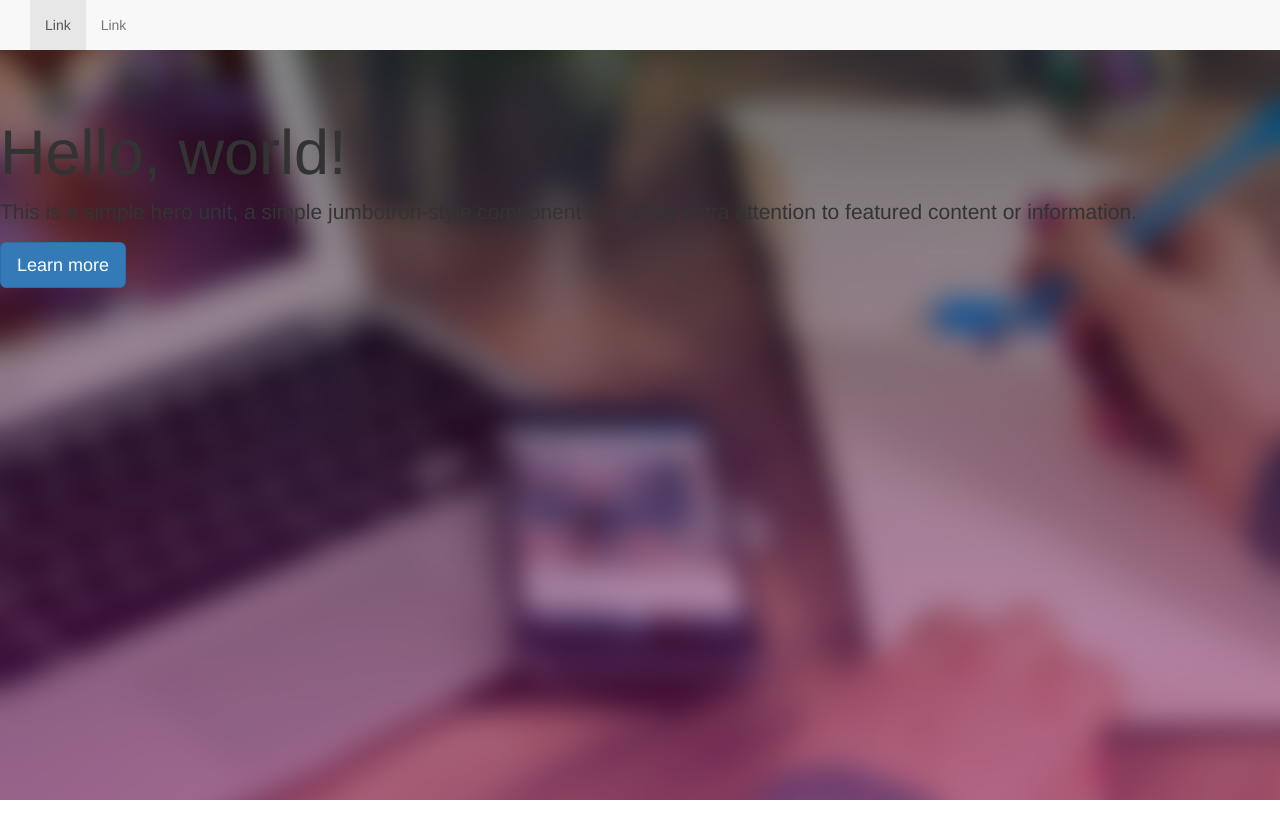
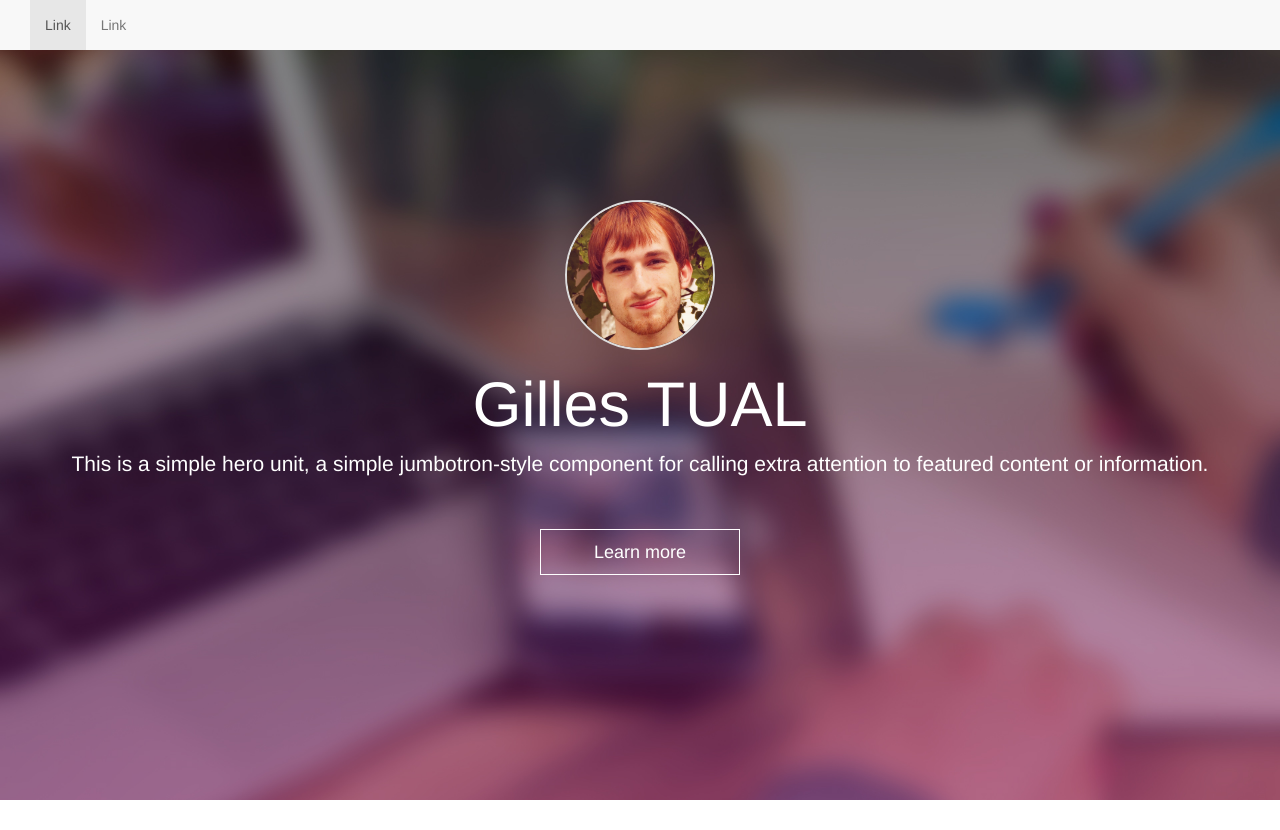
Before and after one commit to shroux/shroux.github.io, a plain HTML site: page index.html in a window 1280 px wide. Drawn offline with nearby package versions, Linux system fonts and the light colour scheme.

Commit message:
Header style
Add more style to the header

```diff
--- a/css/style.css
+++ b/css/style.css
@@ -14,4 +14,35 @@
 .jumbotron{
     height: calc(100vh - 50px);
     background-color: transparent;
+    text-align: center;
+    padding: 150px 20px 0 20px;
 }
+.picture-of-me {
+    border-radius: 50%;
+    width: 150px;
+    border: 2px solid #DDD;
+}
+#header-content {
+    color: white;
+}
+.btn-white-outline {
+    background-color: transparent;
+    border: 1px solid white;
+    border-radius: 0;
+    width: 200px;
+}
+.btn:focus, .btn:active:focus, .btn.active:focus {
+    outline: 0 none;
+}
+.btn-white-outline:hover, .btn-white-outline:focus, .btn-white-outline:active, .btn-white-outline.active{
+    background: rgba(255, 255, 255, 0.5);
+    border: 1px solid white;
+}
+.btn-white-outline:active, .btn-white-outline.active, .btn-white-outline:hover:active {
+    background: rgba(255, 255, 255, 0.5);
+    box-shadow: none;
+    border: 1px solid white;
+}
+.call-to-action {
+    margin: 50px 0;
+}
--- a/index.html
+++ b/index.html
@@ -24,19 +24,23 @@
                     </button>
                 </div>
 
-            <!-- Collect the nav links, forms, and other content for toggling -->
                 <div class="collapse navbar-collapse" id="bs-example-navbar-collapse-1">
                     <ul class="nav navbar-nav">
                         <li class="active"><a href="#">Link <span class="sr-only">(current)</span></a></li>
                         <li><a href="#">Link</a></li>
                     </ul>
-                </div><!-- /.navbar-collapse -->
-            </div><!-- /.container-fluid -->
+                </div>
+            </div>
         </nav>
-        <div class="jumbotron parallax-window" data-parallax="scroll" data-image-src="img/background.jpg">
-            <h1>Hello, world!</h1>
-            <p>This is a simple hero unit, a simple jumbotron-style component for calling extra attention to featured content or information.</p>
-            <p><a class="btn btn-primary btn-lg" href="#" role="button">Learn more</a></p>
+        <div class="jumbotron parallax-window main-header" data-parallax="scroll" data-image-src="img/background.jpg">
+            <img src="img/me.jpg" alt="profil picture" class="picture-of-me">
+            <div id="header-content">
+                <h1>Gilles TUAL</h1>
+                <p>This is a simple hero unit, a simple jumbotron-style component for calling extra attention to featured content or information.</p>
+            </div>
+            <div class="call-to-action">
+                <a class="btn btn-primary btn-lg btn-white-outline" href="#" role="button">Learn more</a>
+            </div>
         </div>
 
     <!-- jQuery (necessary for Bootstrap's JavaScript plugins) -->
```
